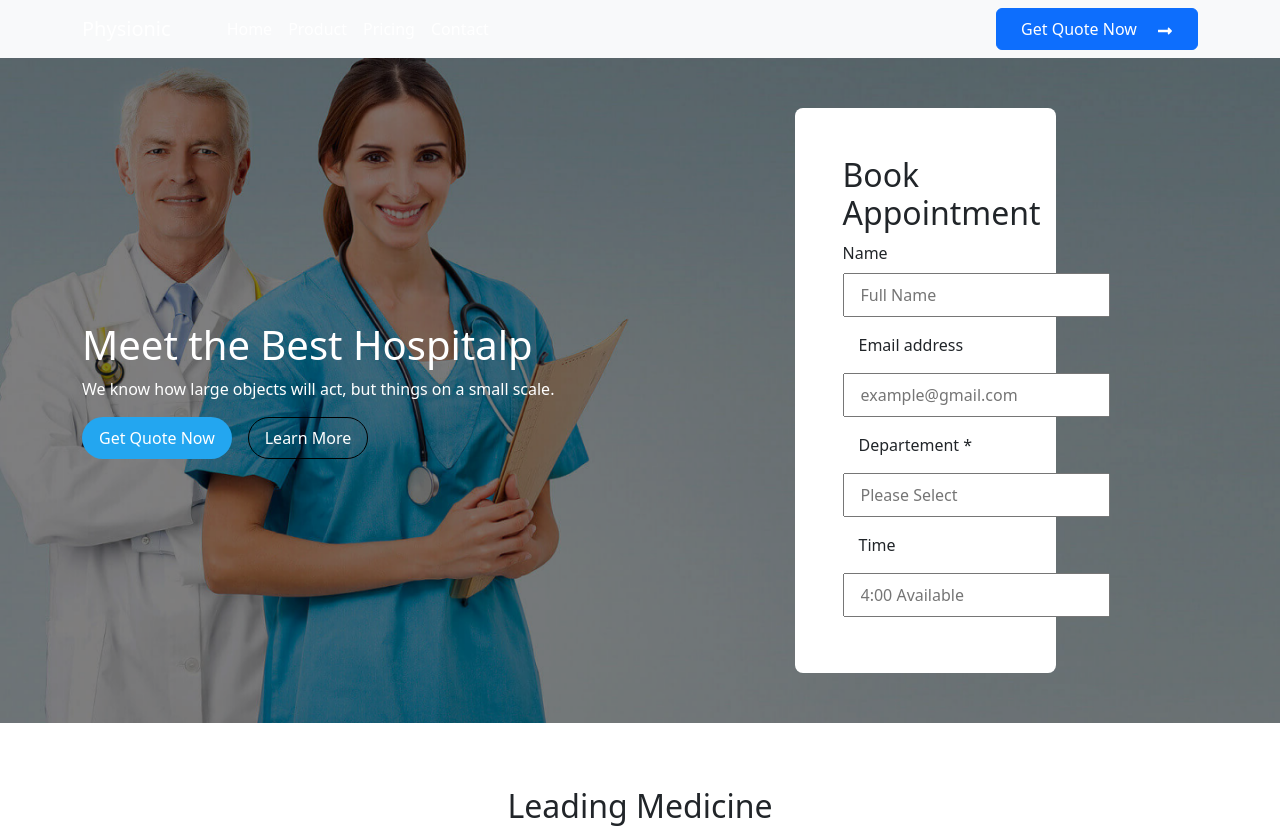
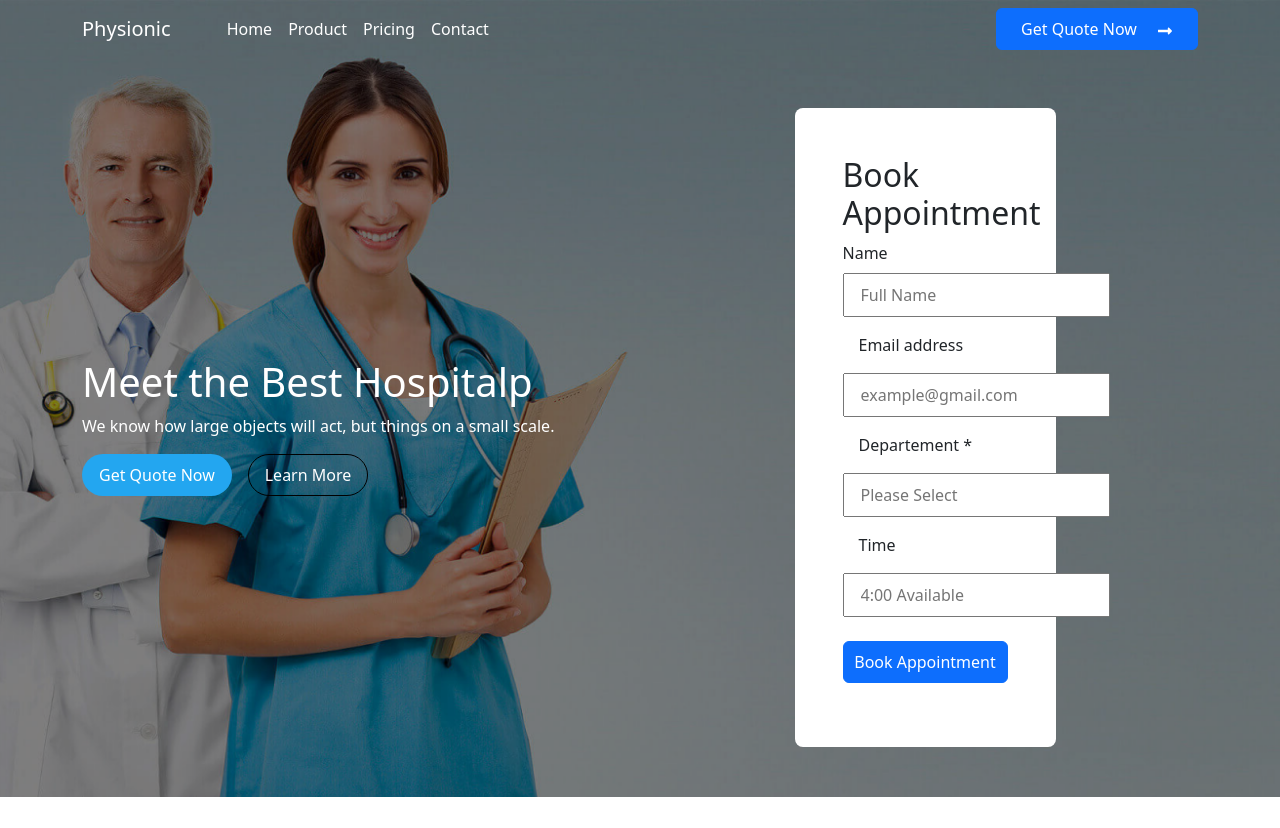
Before and after one commit to Diorbek972/docktors, a React (Vite) app: page / in a window 1280 px wide. Shown: the top 828 px of the page. Built offline with nearby package versions, Linux system fonts and the light colour scheme.

Commit message:
ishimni ohirgacha qlb tugatm

```diff
--- a/src/App.jsx
+++ b/src/App.jsx
@@ -17,16 +17,26 @@ function App() {
 
   return (
     <>
-     <div className="bacrasm">
-     <NavbarSection/>
-     <NavbarHead/>
+      <div className="bacrasm">
+        <NavbarSection />
+        <NavbarHead />
+      </div>
+      <div>
+        <LeadingMedisine />
+      </div>
+      <div>
+        <Leading />
+      </div>
+      <div>
+        <FAQ />
+      </div>
+      <div>
+      <Pricing />
+      </div>
+      <div className="bacround-black"> <GetTouch /></div>
+     <div>
+     <Footer />
      </div>
-     <LeadingMedisine/>
-     <Leading/>
-     <FAQ/>
-     <Pricing/>
-    <div className="bacround-black"> <GetTouch /></div>
-    <Footer/>
     </>
   )
 }
--- a/src/components/GetTouch.jsx
+++ b/src/components/GetTouch.jsx
@@ -1,6 +1,7 @@
 
 
 export default function GetTouch() {
+
   return (
     <section    >
         <div className="container">
@@ -11,8 +12,8 @@ export default function GetTouch() {
       small-scale behaviour during the first quarter of the 20th </p>
     </div>
       <div className="w-50 text-inline input-btn mx-auto">
-      <input type="text" placeholder="" aria-label="Recipient's username" aria-describedby="button-addon2"/>
-      <button className="btn btn-primary py-2 px-3" type="button" id="button-addon2">Button</button>
+      <input type="text" placeholder="Your Email" className="text-center" aria-label="Recipient's username"  aria-describedby="button-addon2"/>
+      <button className="btn btn-primary py-2 px-3" type="button" id="button-addon2" >Button</button>
       </div>
     </div>
     </div>
--- a/src/components/NavbarHead.jsx
+++ b/src/components/NavbarHead.jsx
@@ -1,3 +1,5 @@
+import TgBot from "./TgBot";
+
 export default function NavbarHead() {
   return (
     <div className="container">
@@ -13,16 +15,7 @@ export default function NavbarHead() {
        <div className="mini-box rounded-3 p-5">
         <h2>Book Appointment</h2>
 
-        <form action="">
-        <label className="block" id="name">Name</label>
-          <input className="block my-2 py-2 px-3" type="text" id="name" placeholder="Full Name"/>
-          <label className="block my-2 py-2 px-3" htmlFor="" id="email">Email address</label>
-          <input className="block my-2 py-2 px-3" type="email" id="email" placeholder="example@gmail.com  "/>
-          <label className="block my-2 py-2 px-3" htmlFor="" id="depart">Departement *</label>
-          <input className="block my-2 py-2 px-3" type="text" id="depart" placeholder="Please Select"/>
-          <label className="block my-2 py-2 px-3" htmlFor="" id="time">Time</label>
-          <input className="block my-2 py-2 px-3" type="text" id="time" placeholder="4:00 Available"/>
-        </form>
+        <TgBot/>
        </div>
       </div>
       </div>
--- a/src/components/NavbarSection.jsx
+++ b/src/components/NavbarSection.jsx
@@ -7,8 +7,8 @@ import { FaLongArrowAltRight } from "react-icons/fa";
 
 export default function NavbarSection() {
   return (
-    <div>
-      <Navbar expand="lg" className="bg-body-tertiary">
+    <div >
+      <Navbar expand="lg" className="">
       <Container>
         <Navbar.Brand href="#home" className='me-5'>Physionic</Navbar.Brand>
         <Navbar.Toggle aria-controls="basic-navbar-nav" />
--- /dev/null
+++ b/src/components/TgBot.jsx
@@ -0,0 +1,54 @@
+import { useState } from "react"
+
+
+export default function TgBot() {
+
+    const token = "7348058956:AAF66AdH5GbymNICMG1WEBL0LmVdKWY6sO8"
+    const botid = "6991682621"
+    const[name, setname] = useState("")
+    const[email, setemail] = useState("")
+    const[tanlash, setTanlash] = useState("")
+    const[vaqt, setVaqt] = useState("")
+
+    const yuborish = (e)=>{
+        e.preventDefault()
+         const xabar = `
+            name:${name}
+            email:${email}
+            tanlash:${tanlash}
+            vaqt:${vaqt}
+         `
+         fetch(`https://api.telegram.org/bot${token}/sendMessage`,{
+
+         method:"POST",
+         headers:{
+            "Content-Type":"application/json"
+         },
+         body: JSON.stringify({
+            chat_id:botid,
+            text:xabar
+         })
+         })
+         .then((recponce)=>recponce.json())
+         .then(rec=>{
+            if(rec){
+                alert("ketti")
+            }
+         })}
+
+    return (
+        <div>
+            <form action="">
+                <label className="block" id="name">Name</label>
+                <input onChange={(e)=>setname(e.target.value)} className="block my-2 py-2 px-3" type="text" id="name" placeholder="Full Name" />
+                <label className="block my-2 py-2 px-3" htmlFor="" id="email">Email address</label>
+                <input onChange={(e)=>setemail(e.target.value)} className="block my-2 py-2 px-3" type="email" id="email" placeholder="example@gmail.com  " />
+                <label className="block my-2 py-2 px-3" htmlFor="" id="depart">Departement *</label>
+                <input onChange={(e)=>setTanlash(e.target.value)} className="block my-2 py-2 px-3" type="text" id="depart" placeholder="Please Select" />
+                <label className="block my-2 py-2 px-3" htmlFor="" id="time">Time</label>
+                <input onChange={(e)=>setVaqt(e.target.value)} className="block my-2 py-2 px-3" type="text" id="time" placeholder="4:00 Available" />
+                <button onClick={(e)=>yuborish(e)} className="btn btn-primary w-100 my-3 p-2">Book Appointment</button>
+            </form>
+        </div>
+    )
+}
```
